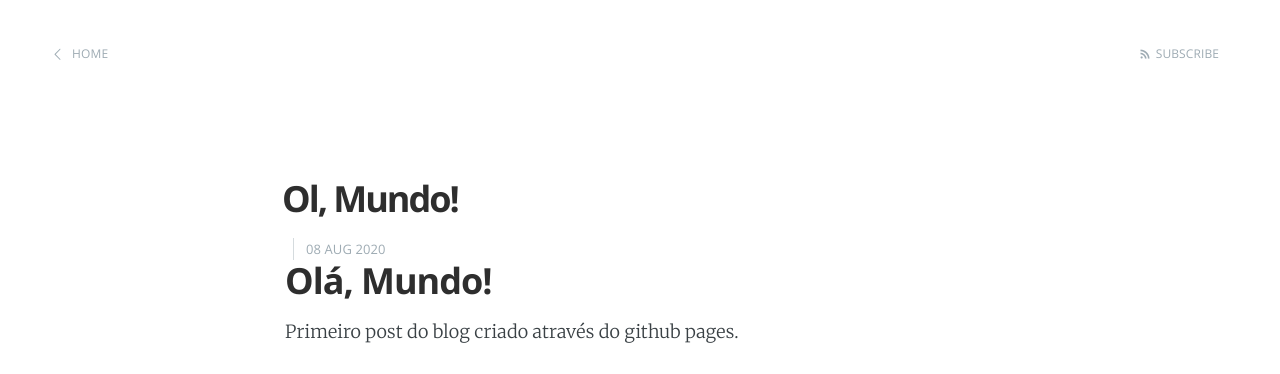
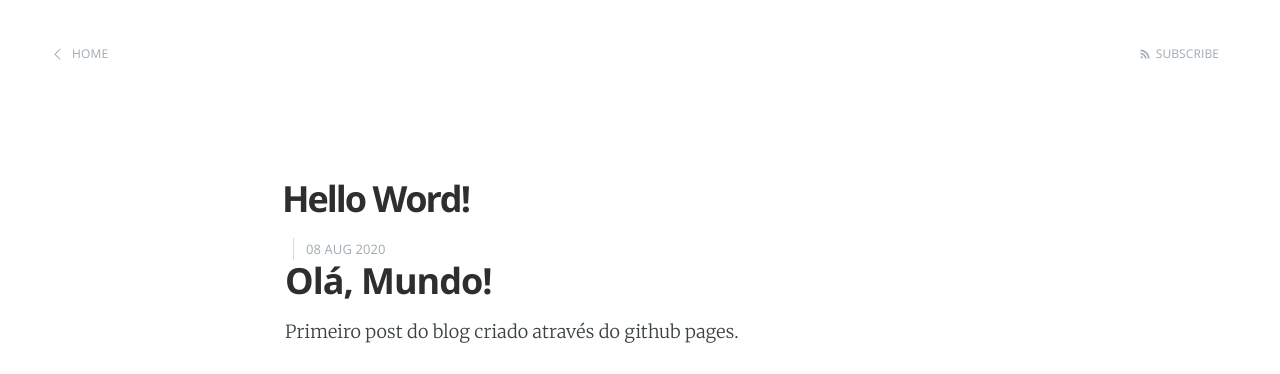
Before and after one commit to Rodrigovvo/Rodrigovvo.github.io, a Jekyll site: the page built from _posts/2020-08-08-Ola-Mundo.html, in a window 1280 px wide. Shown: the top 374 px of the page. Built offline with Jekyll 4.4.1, drawn with Linux system fonts in a browser that asks for light colours.

Commit message:
Novo commit

```diff
--- a/_posts/2020-08-08-Ola-Mundo.html
+++ b/_posts/2020-08-08-Ola-Mundo.html
@@ -1,6 +1,6 @@
 ---
 layout: post
-title:  Ol, Mundo!
+title:  Hello Word!
 date:   2020-08-08 16:23:00
 ---
 <h2>Olá, Mundo!</h2>
```
